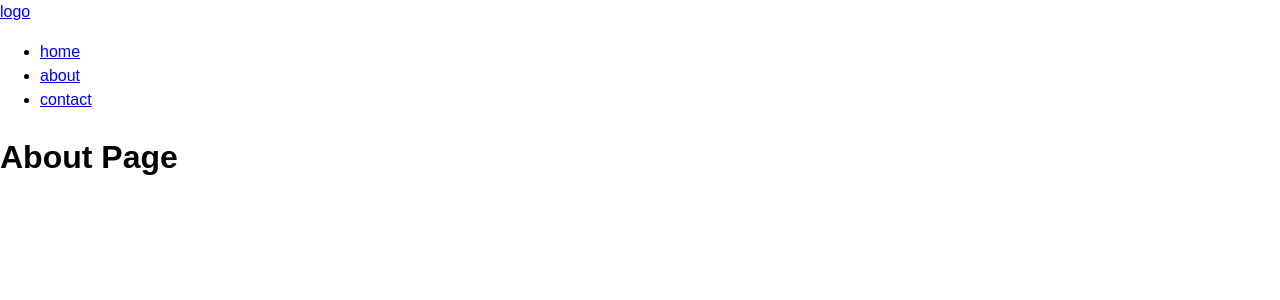
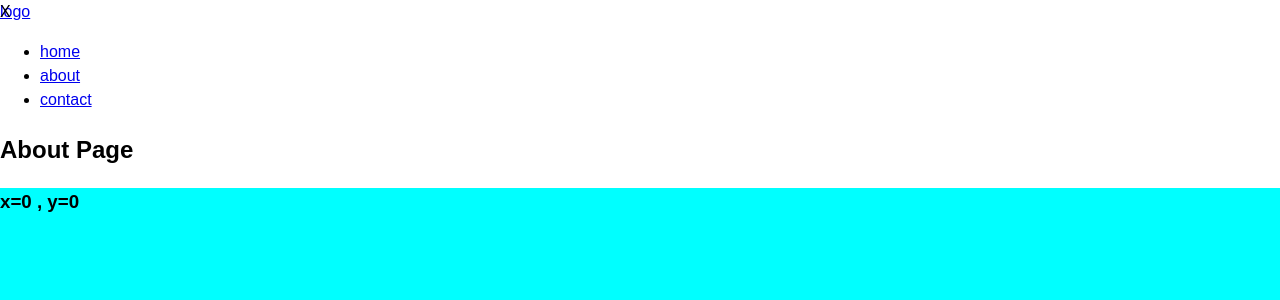
Before and after one commit to Ehorga/practic-11-11-25, a React (Vite) app: page /about in a window 1280 px wide. Shown: the top 300 px of the page. Built offline with nearby package versions, Linux system fonts and the light colour scheme.

Commit message:
render props

```diff
--- /dev/null
+++ b/src/components/MouseTracker/MouseTracker.jsx
@@ -0,0 +1,15 @@
+import { useState } from "react";
+import PropTypes from "prop-types";
+
+const MouseTracker = (props) => {
+  const { render } = props;
+  const [position, setPosition] = useState({x:0 , y:0});
+  const changePosition = (event) => {setPosition({ x: event.nativeEvent.offsetX, y: event.nativeEvent.offsetY})};
+  return (
+    <div style={{ height: "50vh", backgroundColor: "aqua" }} onMouseMove={changePosition}>{render(position)}</div>
+  );
+};
+
+MouseTracker.propTypes = {};
+
+export default MouseTracker;
--- a/src/pages/AboutPage.jsx
+++ b/src/pages/AboutPage.jsx
@@ -1,10 +1,13 @@
 import React from 'react';
+import MouseTracker from '../components/MouseTracker/MouseTracker';
 
 const AboutPage = () => {
     return (
-        <div>
+        <section>
             <h1>About Page </h1>
-        </div>
+            <MouseTracker render= {(position) => (<h3>x={position.x} , y={position.y}</h3>)}/>
+            <MouseTracker render= {(position) => (<div style={{position:'absolute' ,top:position.y , left:position.x}}>X</div>)}/>
+        </section>
     );
 }
 
```
